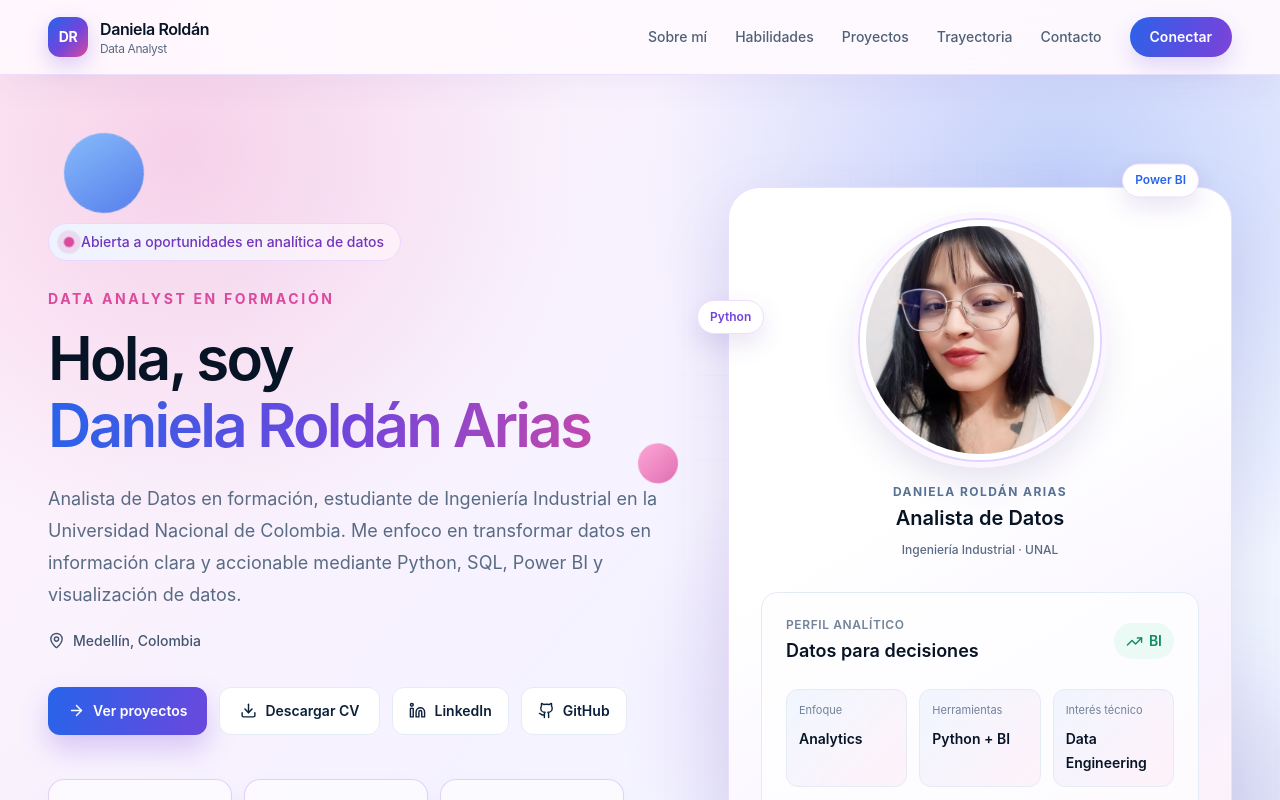
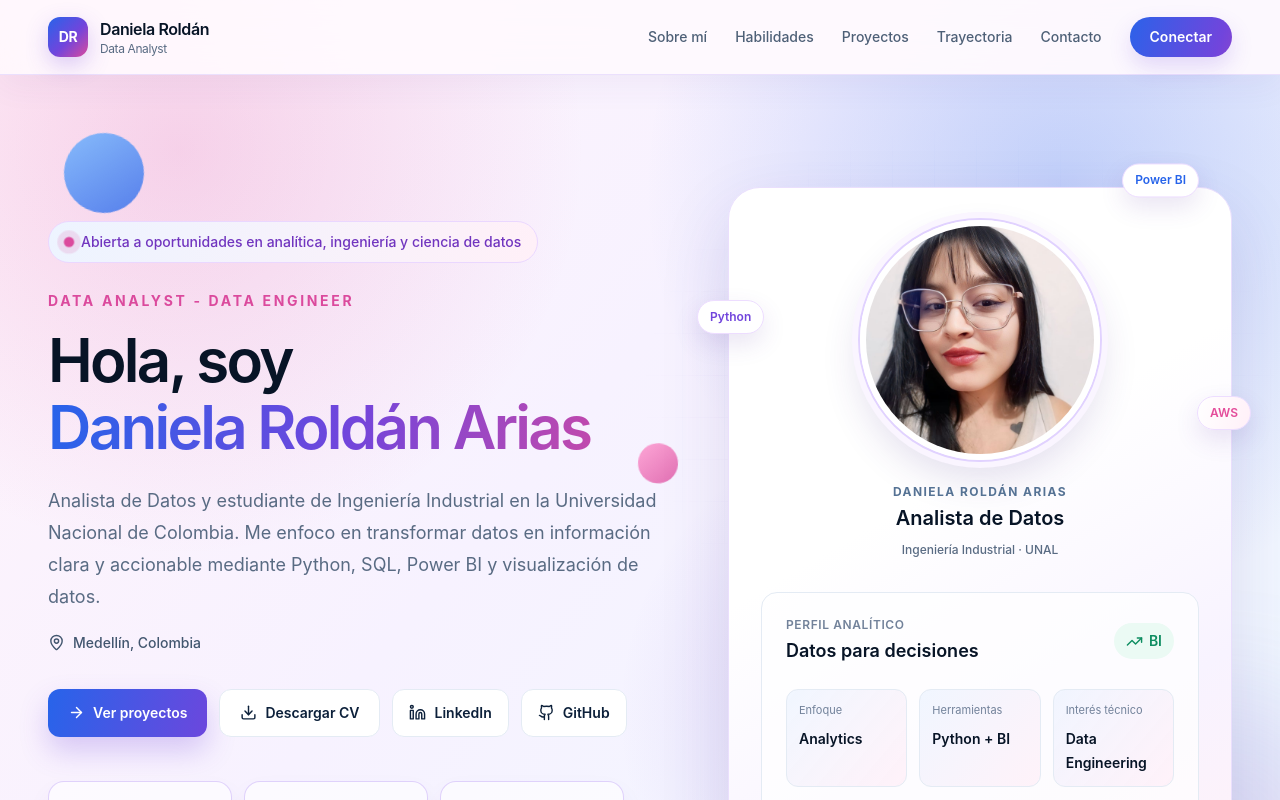
Before and after one commit to droldana-oss/daniela-roldan-portfolio, a React (Vite) app: page / in a window 1280 px wide. Shown: the top 800 px of the page. Built offline with nearby package versions, Linux system fonts and the light colour scheme.

Commit message:
Update hero focus and add AWS highlight

```diff
--- a/src/components/Hero.jsx
+++ b/src/components/Hero.jsx
@@ -31,17 +31,17 @@ export function Hero() {
         <div className="hero-copy">
           <div className="availability">
             <span />
-            Abierta a oportunidades en analítica de datos
+            Abierta a oportunidades en analítica, ingeniería y ciencia de datos
           </div>
-          <p className="hero-role">Data Analyst en formación</p>
+          <p className="hero-role">Data Analyst - Data Engineer</p>
           <h1>
             Hola, soy <span>Daniela Roldán Arias</span>
           </h1>
           <p className="hero-description">
-            Analista de Datos en formación, estudiante de Ingeniería Industrial
-            en la Universidad Nacional de Colombia. Me enfoco en transformar
-            datos en información clara y accionable mediante Python, SQL, Power
-            BI y visualización de datos.
+            Analista de Datos y estudiante de Ingeniería Industrial en la
+            Universidad Nacional de Colombia. Me enfoco en transformar datos en
+            información clara y accionable mediante Python, SQL, Power BI y
+            visualización de datos.
           </p>
           <p className="location">
             <MapPin size={17} />
@@ -85,6 +85,7 @@ export function Hero() {
           <span className="floating-chip chip-dashboard">Power BI</span>
           <span className="floating-chip chip-python">Python</span>
           <span className="floating-chip chip-story">Storytelling</span>
+          <span className="floating-chip chip-aws">AWS</span>
           <div className="portrait-frame">
             <img
               className="profile-photo"
--- a/src/index.css
+++ b/src/index.css
@@ -224,7 +224,7 @@ p {
 }
 
 .availability {
-  @apply mb-7 inline-flex items-center gap-2 rounded-full border px-4 py-2 text-sm font-medium;
+  @apply mb-7 inline-flex max-w-full items-center gap-2 rounded-full border px-4 py-2 text-sm leading-6 font-medium;
   color: #7135bf;
   border-color: #ead7ff;
   background: linear-gradient(100deg, var(--color-blue-soft), var(--color-pink-soft));
@@ -339,6 +339,13 @@ p {
   @apply right-2 -bottom-5 hidden sm:block;
   color: var(--color-pink-accent);
   animation: chip-bob 5.4s ease-in-out infinite;
+}
+
+.chip-aws {
+  @apply top-52 -right-5 hidden sm:block;
+  color: #e44c9a;
+  background: linear-gradient(105deg, #ffffff, #fff0f8);
+  animation: chip-bob 4.4s ease-in-out infinite reverse;
 }
 
 .portrait-frame {
```
